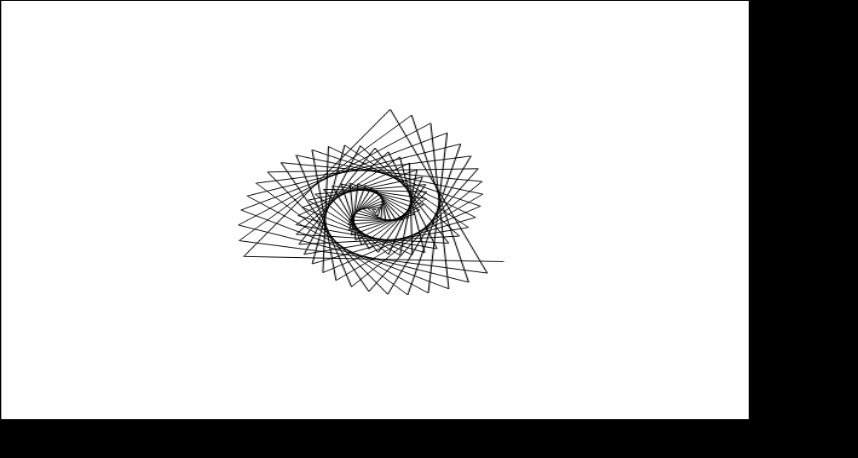
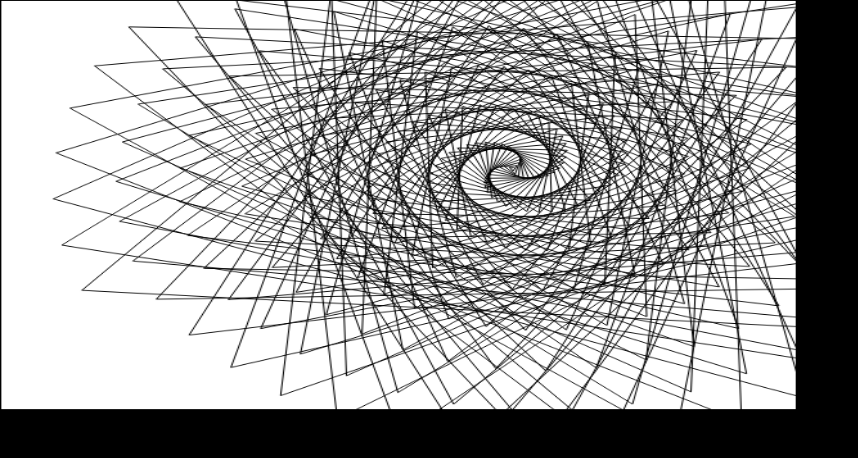
Before and after one commit to mmKALLL/hiruyasumi-games, a plain HTML site: page 0415-spiral5/index.html in a window 1280 px wide. Shown: the whole page, without its empty margins (0-858 px from the left). Drawn offline with Linux system fonts and the light colour scheme.

Commit message:
Tweaked css to fit demo on Pandabot screen.

```diff
--- a/0415-spiral5/css/index-miniscreen.css
+++ b/0415-spiral5/css/index-miniscreen.css
@@ -35,8 +35,8 @@ progress {
   display: block;
   max-width: 800px;
   max-height: 800px;
-  width: 750px;
-  height: 420px;
+  width: 797px;
+  height: 410px;
   position: relative;
   top: 0;
   right: 0;
--- a/0415-spiral5/script/game.js
+++ b/0415-spiral5/script/game.js
@@ -10,9 +10,9 @@
 
 (function() {
 	var constants = {
-		FPS: 20,
-		CANVAS_X: 620,
-		CANVAS_Y: 500,
+		FPS: 60,
+		CANVAS_X: 797,
+		CANVAS_Y: 410,
 		T_START: 0,
 		T_STEP: 123, // degrees
 		T_END: 200000,
```
Also changed, not shown: 0415-spiral5/index-miniscreen.html (added, +18 -0 lines).
